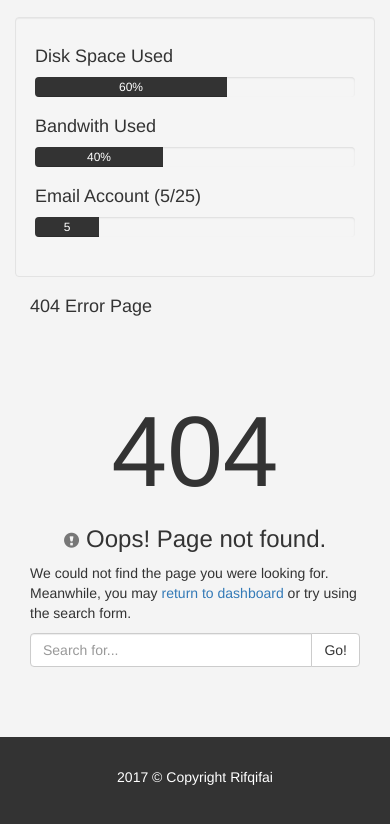
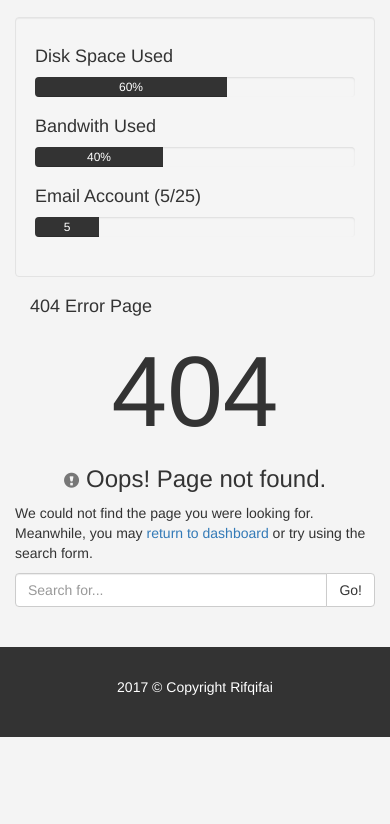
Before and after one commit to rifqifai/AdminHSPA, a plain HTML site: page 404.html in a window 390 px wide. Shown: the part 532-1356 px from the top of the page. After the commit the page ends 1269 px from the top, so only its background shows below. Drawn offline with Linux system fonts and the light colour scheme.

Commit message:
Update style.css

```diff
--- a/css/style.css
+++ b/css/style.css
@@ -196,6 +196,9 @@ body {
 }
 
 @media (max-width: 767px) {
+  .content {
+    padding: 0 0 20px;
+  }
   .error-page {
     width: 100%;
   }
```
